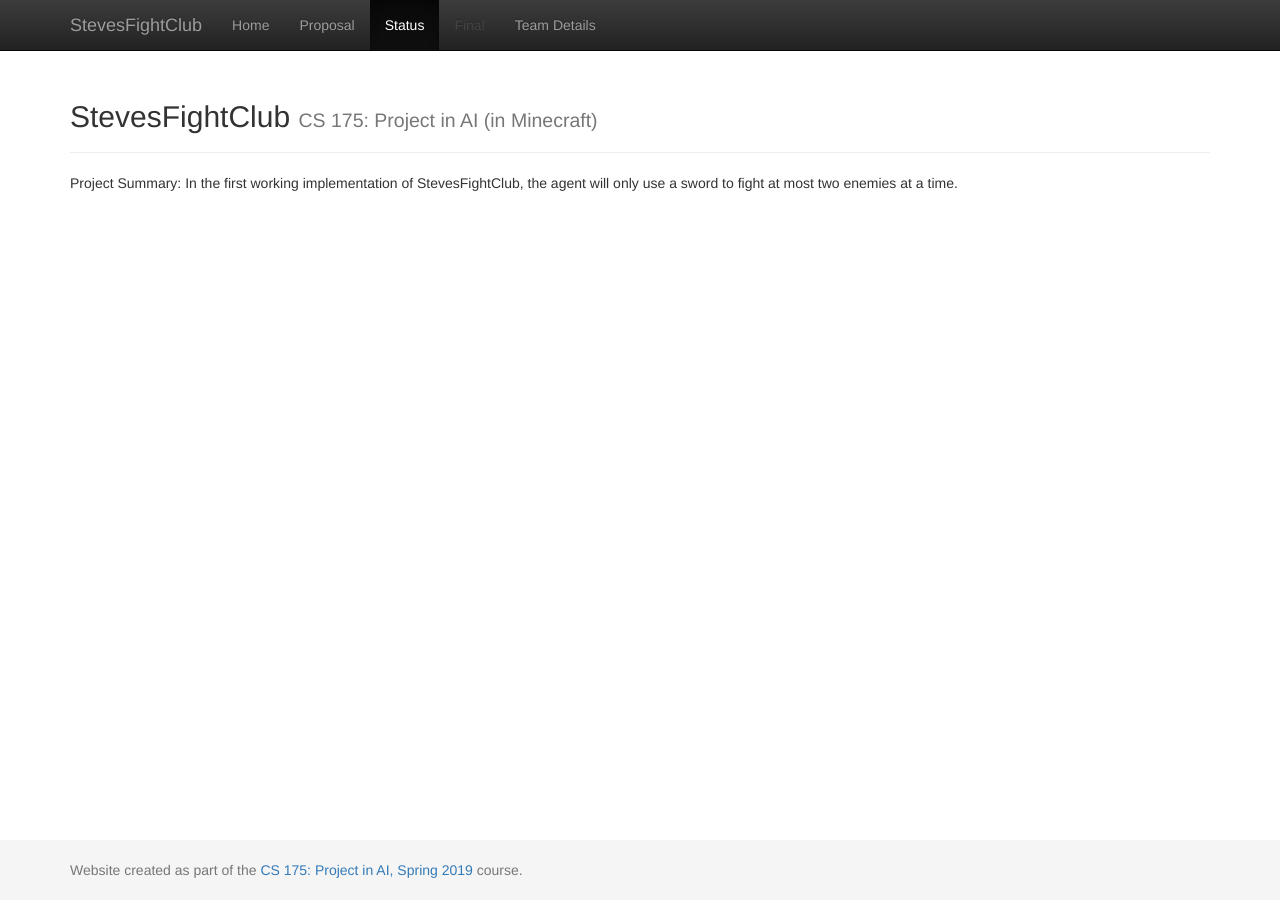
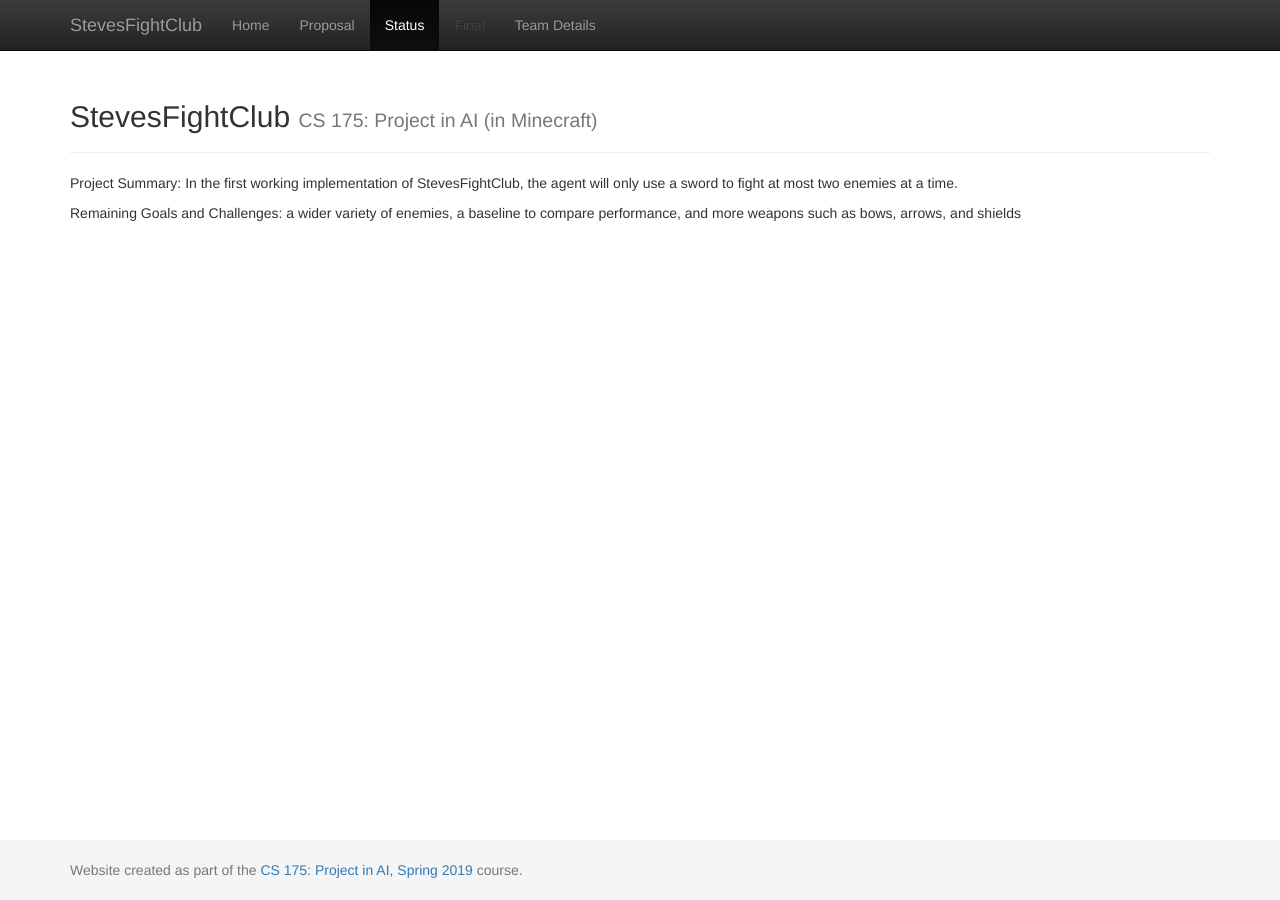
Before and after one commit to Slendolan/StevesFightClub, a Jekyll site: the page built from docs/status.md, in a window 1280 px wide. Built offline with Jekyll 4.4.1, drawn with Linux system fonts in a browser that asks for light colours.

Commit message:
Update status.md

```diff
--- a/docs/status.md
+++ b/docs/status.md
@@ -5,3 +5,6 @@ title: Status
 
 Project Summary:
 In the first working implementation of StevesFightClub, the agent will only use a sword to fight at most two enemies at a time.
+
+
+Remaining Goals and Challenges: a wider variety of enemies, a baseline to compare performance, and more weapons such as bows, arrows, and shields
```
